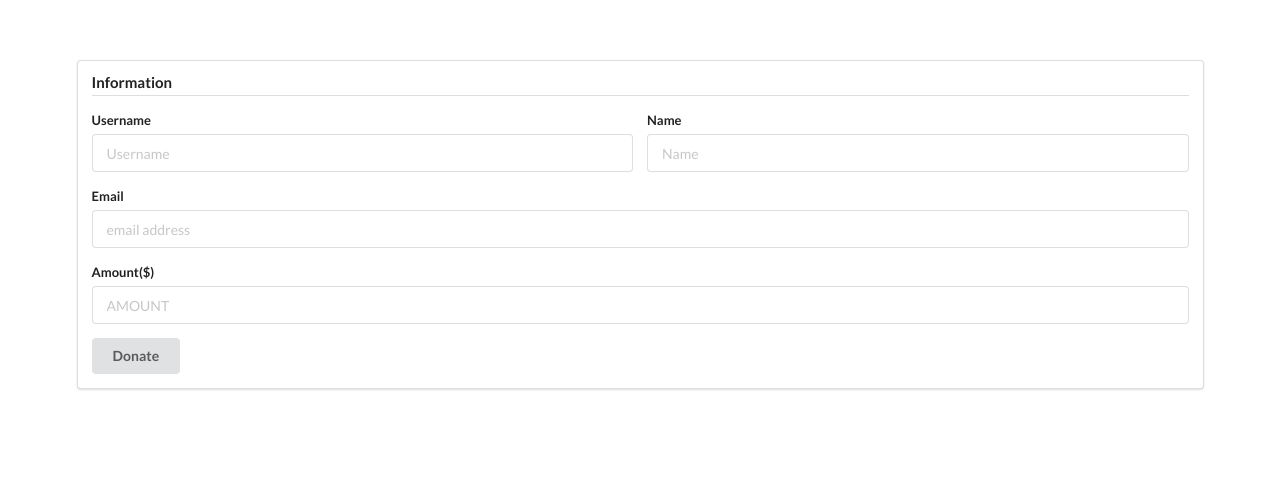
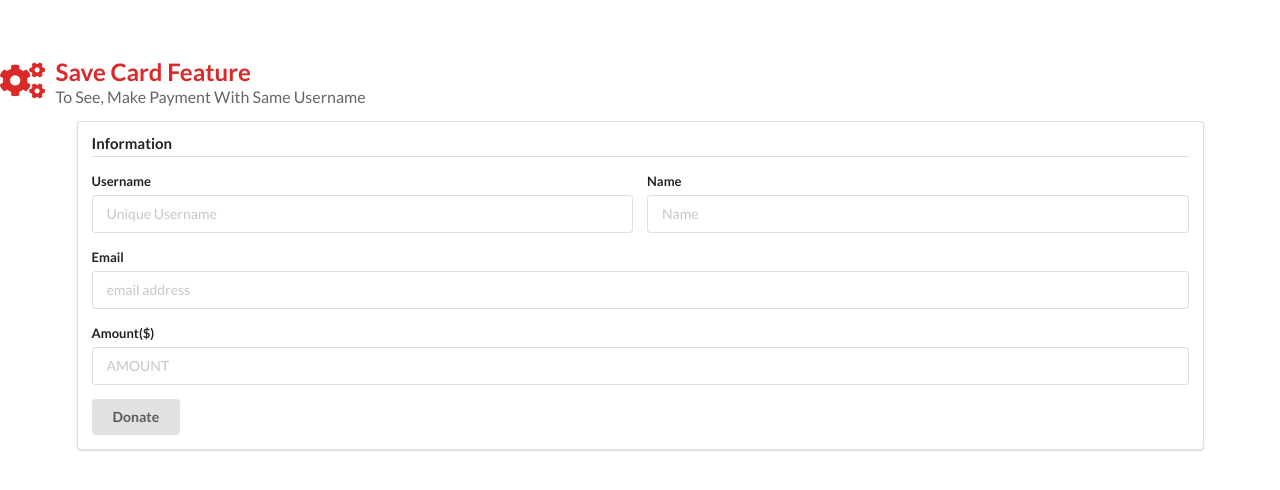
Before and after one commit to aman-kumar-jh/paysafe-roiim, a React (Create React App) app: page / in a window 1280 px wide. Shown: the part 190-680 px from the top of the page. Built offline with nearby package versions, Linux system fonts and the light colour scheme.

Commit message:
ui error correction done

```diff
--- a/src/App.js
+++ b/src/App.js
@@ -16,15 +16,25 @@ const intitalState = {
 	loading: "",
 };
 
+const str =
+	"public-7751:B-qa2-0-5f031cbe-0-302d021500890ef262296563accd1cb4aab790323d2fd570d30214510bcdacdaa4f03f59477eef13f2af5ad13e3044";
+const KEY = btoa(str);
+
+const EMAIL_REG = /^([A-Za-z0-9_\-\.])+\@([A-Za-z0-9_\-\.])+\.([A-Za-z]{2,4})$/;
+
+const API_URL = {
+	create_customer:
+		"https://n5np1597r7.execute-api.ap-south-1.amazonaws.com/dev/create-customer",
+	payment:
+		"https://n5np1597r7.execute-api.ap-south-1.amazonaws.com/dev/payment",
+	customer_id:
+		"https://n5np1597r7.execute-api.ap-south-1.amazonaws.com/dev/get-customer",
+};
+
 class App extends React.Component {
 	state = intitalState;
 
 	checkout = async (token, id) => {
-		//const paysafe = window.paysafe.checkout.min;
-		//console.log(token);
-		const str =
-			"public-7751:B-qa2-0-5f031cbe-0-302d021500890ef262296563accd1cb4aab790323d2fd570d30214510bcdacdaa4f03f59477eef13f2af5ad13e3044";
-		const KEY = btoa(str);
 		this.setState({ loading: "" });
 		await window.paysafe.checkout.setup(
 			KEY,
@@ -77,14 +87,11 @@ class App extends React.Component {
 					result["merchantRefNum"] = this.state.username;
 					result["currency"] = "USD";
 					result["custId"] = id;
-					//console.log(result);
+
 					axios
-						.post(
-							"https://n5np1597r7.execute-api.ap-south-1.amazonaws.com/dev/payment",
-							{
+						.post(API_URL.payment, {
 							data: result,
-							}
-						)
+						})
 						.then((res) => {
 							//console.log(res);
 							if (res.data.message === "successful") {
@@ -99,9 +106,9 @@ class App extends React.Component {
 							if (instance.isOpen()) instance.close();
 						});
 				} else {
-					alert("something went wrong,Please try again");
+					// error handle
+					alert("Server Down,Please try again");
 					this.setState(intitalState);
-					// Handle the error
 				}
 			},
 			(stage, expired) => {
@@ -120,17 +127,13 @@ class App extends React.Component {
 
 	getCustomerId = async (body) => {
 		try {
-			const res = await axios.post(
-				"https://n5np1597r7.execute-api.ap-south-1.amazonaws.com/dev/get-customer",
-				{
+			const res = await axios.post(API_URL.customer_id, {
 				data: body,
-				}
-			);
-			//console.log(res);
+			});
 			this.checkout(res.data.token, res.data.id);
 		} catch (err) {
 			alert("User not found");
-			//console.log(err);
+			this.setState(intitalState);
 		}
 	};
 
@@ -152,7 +155,6 @@ class App extends React.Component {
 
 	validForm = () => {
 		let error_happen = false;
-		const REG = /^([A-Za-z0-9_\-\.])+\@([A-Za-z0-9_\-\.])+\.([A-Za-z]{2,4})$/;
 		if (this.state.username === "") {
 			error_happen = true;
 			this.setState({ username_error: "Enter Valid Username" });
@@ -162,20 +164,20 @@ class App extends React.Component {
 			this.setState({ name_error: "Enter Valid Name" });
 		}
 
-		if (this.state.email === "" || !REG.test(this.state.email)) {
+		if (this.state.email === "" || !EMAIL_REG.test(this.state.email)) {
 			error_happen = true;
-			this.setState({ currenccy_error: "Enter Valid Email" });
+			this.setState({ email_error: "Enter Valid Email" });
 		}
-		if (this.state.amount <= 0) {
+		if (parseInt(this.state.amount) <= 0) {
 			error_happen = true;
-			this.setState({ amount_error: "Amount should be greater than 0" });
+			this.setState({ amount_error: "Amount Should Be Number Greater 0" });
 		}
 
 		if (error_happen) return false;
 		return true;
 	};
 
-	makePayment = (e) => {
+	makePayment = () => {
 		if (this.validForm()) {
 			this.setState({ loading: "Loading" });
 			const body = {
@@ -183,37 +185,45 @@ class App extends React.Component {
 				name: this.state.name,
 			};
 			axios
-				.post(
-					"https://n5np1597r7.execute-api.ap-south-1.amazonaws.com/dev/create-customer",
-					{
+				.post(API_URL.create_customer, {
 					data: body,
-					}
-				)
+				})
 				.then(async (res) => {
-					//console.log(res);
 					if (res.data.message === "successful") {
 						this.getCustomerId(body);
 					} else {
 						alert("User Already registerd, Choose another username");
+						this.setState(intitalState);
 						console.log("went wrong");
 					}
 				})
-				.catch((err) => {
-					//console.log(err);
+				.catch(( ) => {
 					alert("Please try again something went wrong");
+					this.setState(intitalState);
 				});
-
-			//this.checkout();
+		} else {
+			alert("Check The Form");
 		}
 	};
 
 	render() {
 		return (
-			<div className="center ui container">
-				<div class="ui segment">
+			<div className="center">
+				<h2 className="ui red header">
+					<i className="settings icon"></i>
+					<div className="content">
+						Save Card Feature
+						<div className="sub header">
+							To See, Make Payment With Same Username
+						</div>
+					</div>
+				</h2>
+
+				<div className="center-less ui container">
+					<div className="ui segment">
 						{this.state.loading !== "" ? (
-						<div class="ui active inverted dimmer">
-							<div class="ui text loader">{this.state.loading}</div>
+							<div className="ui active inverted dimmer">
+								<div className="ui text loader">{this.state.loading}</div>
 							</div>
 						) : null}
 
@@ -227,7 +237,7 @@ class App extends React.Component {
 										<input
 											type="text"
 											name="username"
-										placeholder="Username"
+											placeholder="Unique Username"
 											value={this.state.username}
 											onChange={this.changeUserName}
 										/>
@@ -247,7 +257,7 @@ class App extends React.Component {
 							</div>
 							<div className="two field">
 								<div className="field">
-								<div className="error">{this.state.currenccy_error}</div>
+									<div className="error">{this.state.email_error}</div>
 
 									<label>Email</label>
 									<input
@@ -262,18 +272,24 @@ class App extends React.Component {
 									<div className="error">{this.state.amount_error}</div>
 									<label>Amount($)</label>
 									<input
-									type="text"
+										type="number"
 										name="amount"
 										placeholder="AMOUNT"
+										min="1"
 										value={this.state.amount}
 										onChange={this.changeAmount}
 									></input>
 								</div>
 							</div>
-						<div className="ui button" onClick={this.makePayment} tabIndex="0">
+							<div
+								className="ui button"
+								onClick={this.makePayment}
+								tabIndex="0"
+							>
 								Donate
 							</div>
 						</form>
+					</div>
 				</div>
 			</div>
 		);
```
Lines whose indentation alone changed are shown as unchanged.
